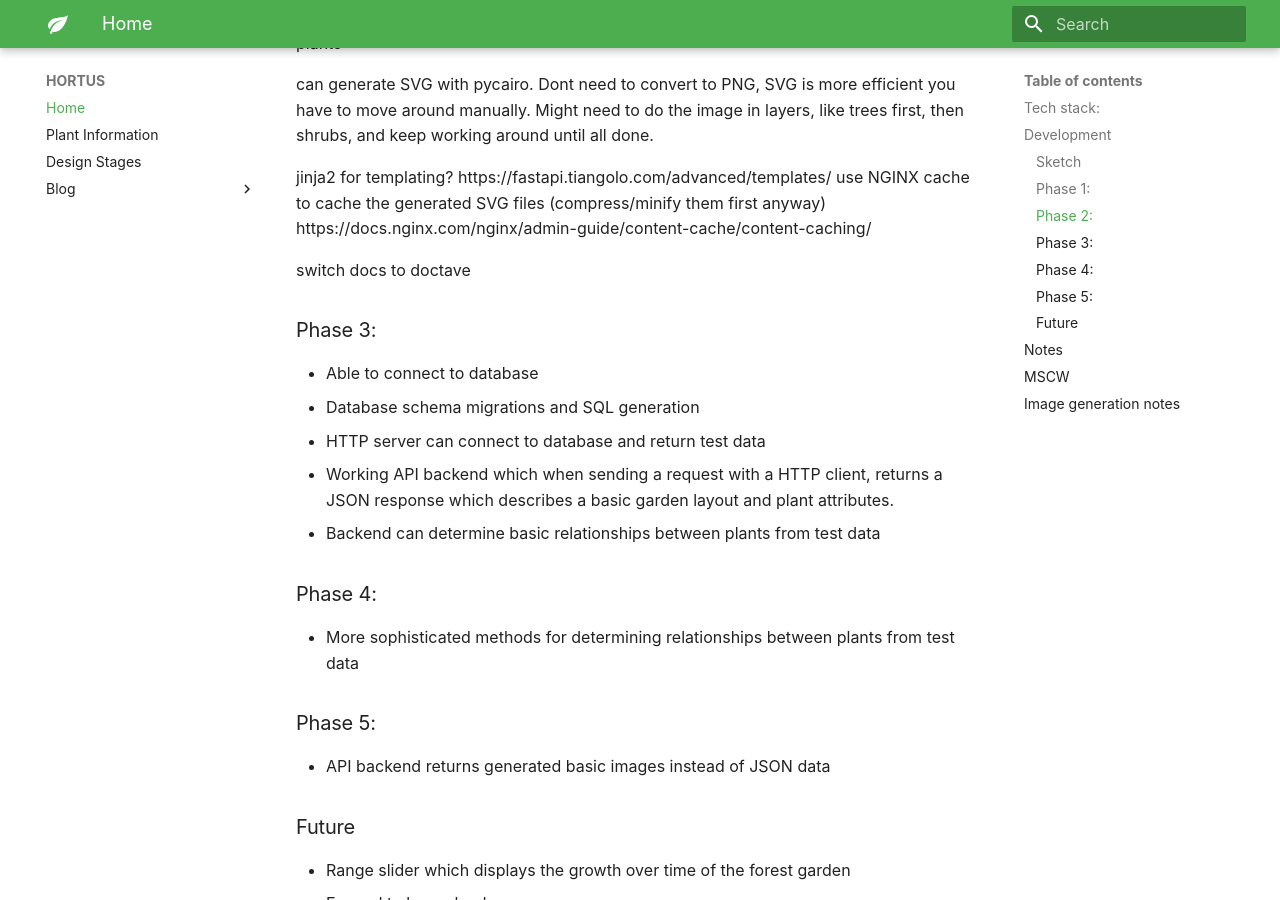
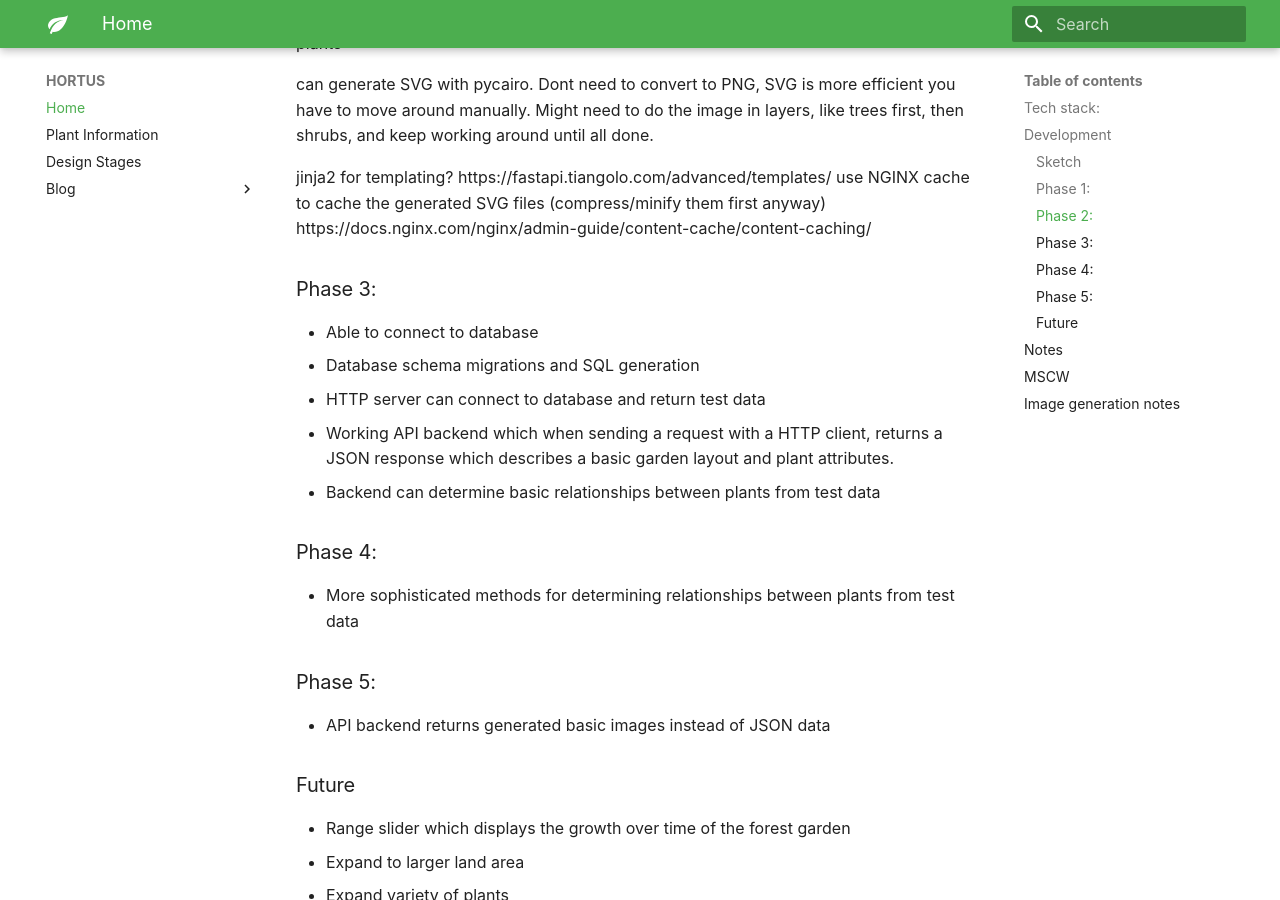
Before and after one commit to omussell/hortus, an MkDocs documentation site: the page built from docs/docs/index.md, in a window 1280 px wide and 900 px high, scrolled down 1624 px. Built offline with MkDocs 1.6.1 and Material for MkDocs 9.7.7, drawn with Linux system fonts in a browser that asks for light colours.

Commit message:
Dont use doctave

```diff
--- a/docs/docs/index.md
+++ b/docs/docs/index.md
@@ -59,8 +59,6 @@ you have to move around manually. Might need to do the image in layers, like tre
 
 jinja2 for templating? https://fastapi.tiangolo.com/advanced/templates/
  use NGINX cache to cache the generated SVG files (compress/minify them first anyway) https://docs.nginx.com/nginx/admin-guide/content-cache/content-caching/
-
-switch docs to doctave
 
 ### Phase 3:
 
```
